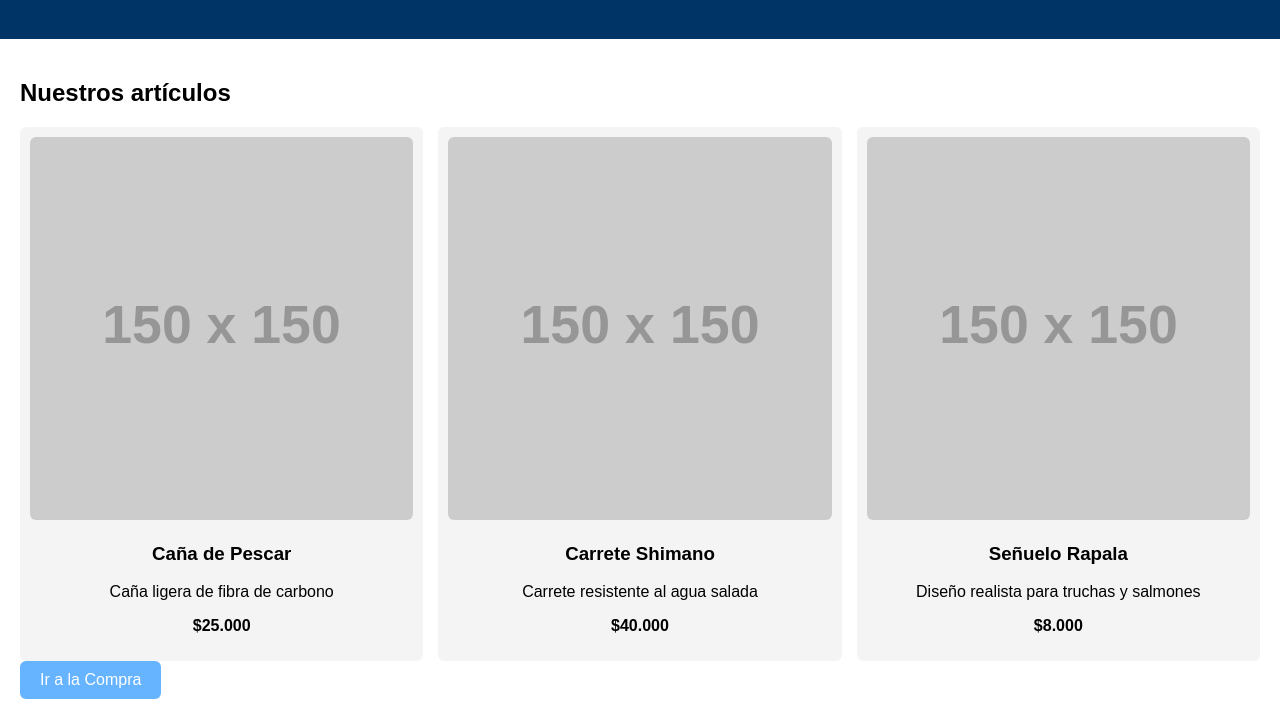
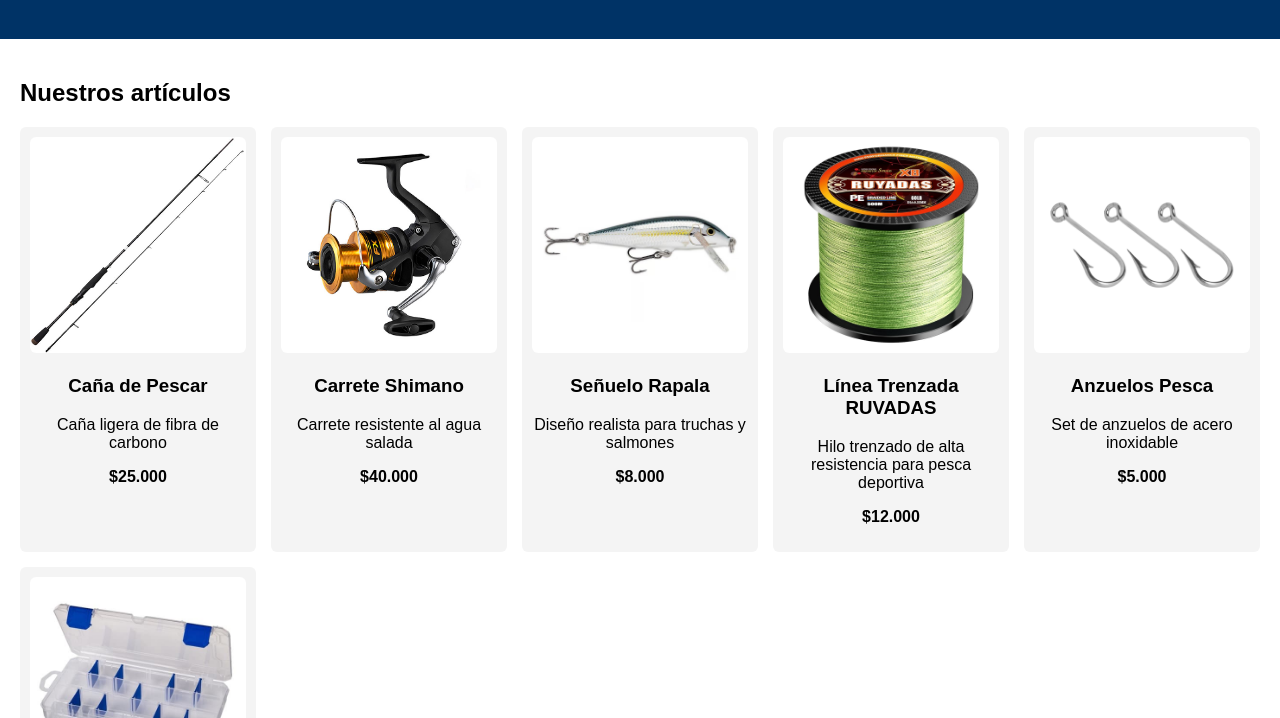
Before and after one commit to siefertUniversidad/trabajo-back-pesca, a plain HTML site: page productos.html in a window 1280 px wide. Shown: the part 82-800 px from the top of the page. Drawn offline with Linux system fonts and the light colour scheme; placeholder pictures from the web are drawn by us.

Commit message:
Add files via upload

```diff
--- a/productos.html
+++ b/productos.html
@@ -17,23 +17,44 @@
       <div class="grid">
 
         <div class="card">
-          <img src="https://via.placeholder.com/150" alt="Producto 1">
+          <img src="img/producto1.jpg" alt="Producto 1">
           <h3>Caña de Pescar</h3>
           <p>Caña ligera de fibra de carbono</p>
           <p><strong>$25.000</strong></p>
         </div>
 
         <div class="card">
-          <img src="https://via.placeholder.com/150" alt="Producto 2">
+          <img src="img/producto2.jpg" alt="Producto 2">
           <h3>Carrete Shimano</h3>
           <p>Carrete resistente al agua salada</p>
           <p><strong>$40.000</strong></p>
         </div>
 
         <div class="card">
-          <img src="https://via.placeholder.com/150" alt="Producto 3">
+          <img src="img/producto3.jpg" alt="Producto 3">
           <h3>Señuelo Rapala</h3>
           <p>Diseño realista para truchas y salmones</p>
+          <p><strong>$8.000</strong></p>
+        </div>
+
+        <div class="card">
+          <img src="img/producto4.jpg" alt="Producto 4">
+          <h3>Línea Trenzada RUVADAS</h3>
+          <p>Hilo trenzado de alta resistencia para pesca deportiva</p>
+          <p><strong>$12.000</strong></p>
+        </div>
+
+        <div class="card">
+          <img src="img/producto5.jpg" alt="Producto 5">
+          <h3>Anzuelos Pesca</h3>
+          <p>Set de anzuelos de acero inoxidable</p>
+          <p><strong>$5.000</strong></p>
+        </div>
+
+        <div class="card">
+          <img src="img/producto6.jpg" alt="Producto 6">
+          <h3>Caja Organizadora de Señuelos</h3>
+          <p>Compacta y con compartimentos ajustables para todo tipo de señuelos</p>
           <p><strong>$8.000</strong></p>
         </div>
 
--- a/style.css
+++ b/style.css
@@ -10,6 +10,16 @@ header {
   color: white;
   text-align: center;
   padding: 20px;
+}
+.header-contenido {
+  display: flex;
+  align-items: center;
+  justify-content: center;
+  gap: 10px;
+}
+.logo {
+  width: 60px;
+  height: auto;
 }
 main {
   flex: 1;
@@ -72,3 +82,12 @@ thead {
   background: #66b3ff;
   color: white;
 }
+.boton-comprar {
+  text-align: center;       /* el botón no estaba centrado y no me gustaba */
+  margin: 40px 0 60px 0;
+}
+
+.boton-comprar .btn {
+  font-size: 1.1em;
+  padding: 12px 25px;
+}
```
Also changed, not shown: compra.html (+3 -0 lines), index.html (+4 -2 lines), img/logo-pesca.png (added), img/menu-pesca.png (added), img/producto1.jpg (added), img/producto2.jpg (added), img/producto3.jpg (added), img/producto4.jpg (added), img/producto5.jpg (added), img/producto6.jpg (added).
